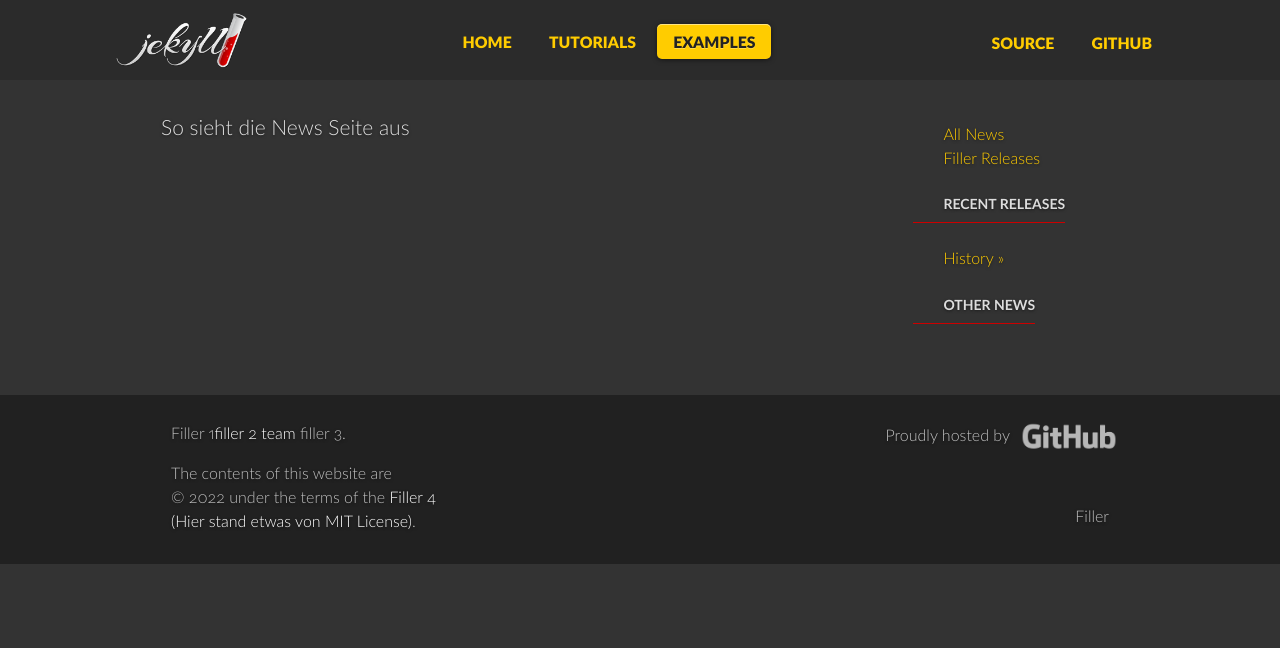
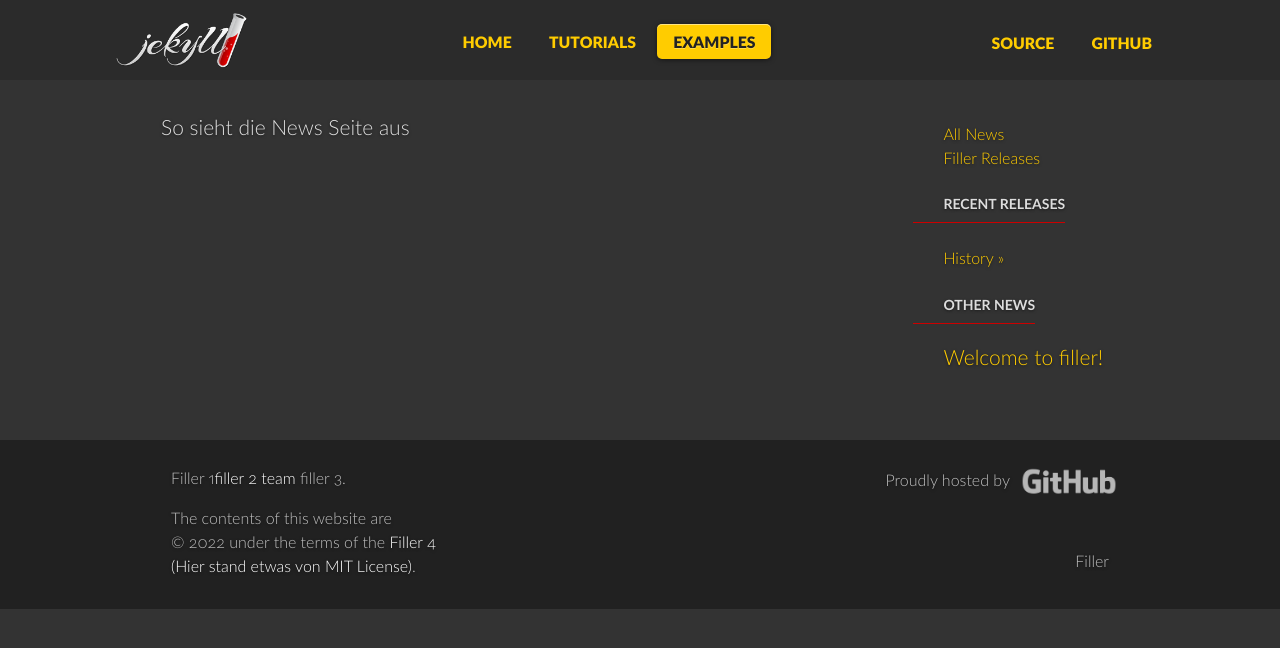
Before and after one commit to EcksteinD/EcksteinD.github.io, a Jekyll site: the page built from pages/examples.markdown, in a window 1280 px wide. Shown: the top 648 px of the page. Built offline with Jekyll 4.4.1, drawn with Linux system fonts in a browser that asks for light colours; comment, search, counter and statistics services are not loaded.

Commit message:
trying something with news

```diff
--- a/_includes/news_contents.html
+++ b/_includes/news_contents.html
@@ -21,13 +21,7 @@
     </ul>
     <h4>Other News</h4>
     <ul>
-    {% for post in site.posts -%}
-      {% unless post.categories contains 'release' -%}
-      <li {%- if page.title == post.title %} class="current" {%- endif %}>
-        <a href="/examples/welcome-to-filler">Welcome to filler!</a>
-      </li>
-      {% endunless -%}
-    {% endfor -%}
+      <a href="/examples/welcome-to-filler">Welcome to filler!</a>
     </ul>
   </aside>
 </div>
```
